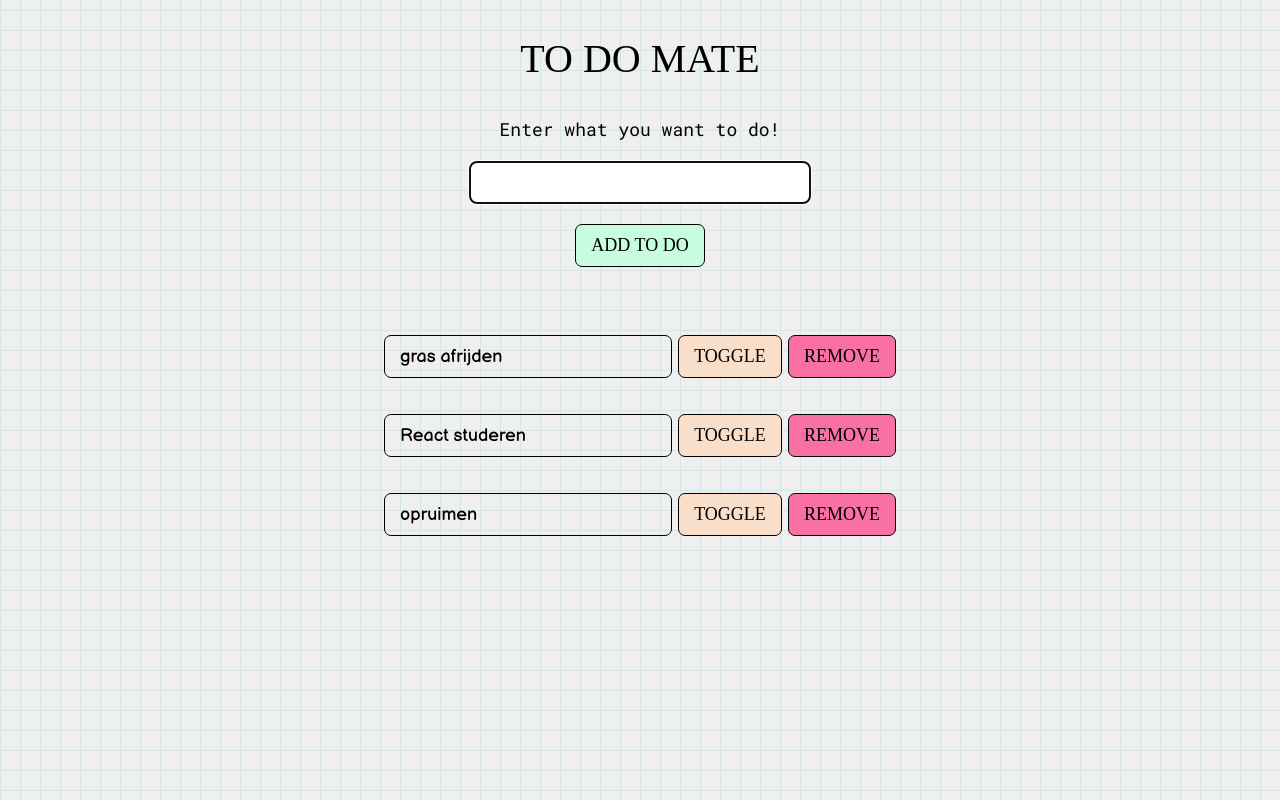
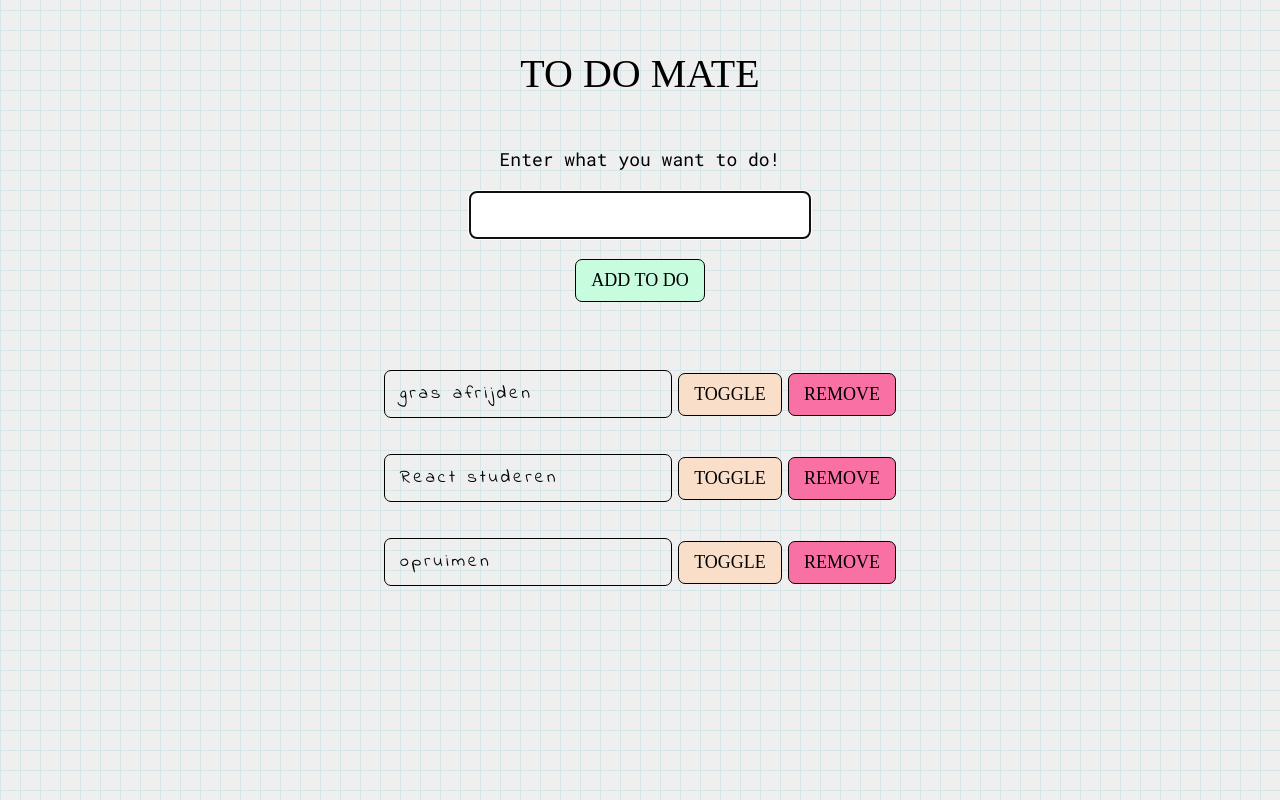
Before and after one commit to GreetVdL/todomate, a React (Create React App) app: page / in a window 1280 px wide. Built offline with nearby package versions, Linux system fonts and the light colour scheme; a web font is replaced by a local one.

Commit message:
styling done basically

```diff
--- a/public/index.html
+++ b/public/index.html
@@ -24,7 +24,7 @@
       work correctly both with client-side routing and a non-root public URL.
       Learn how to configure a non-root public URL by running `npm run build`.
     -->
-    <title>React App</title>
+    <title>TO DO MATE</title>
   </head>
   <body>
     <noscript>You need to enable JavaScript to run this app.</noscript>
--- a/src/App.scss
+++ b/src/App.scss
@@ -15,7 +15,7 @@
 header {
   font-size: 4rem;
   text-align: center;
-  padding: 35px 0;
+  padding: 50px 0;
   font-family: "Shizuru", cursive;
 }
 
--- a/src/components/Form.scss
+++ b/src/components/Form.scss
@@ -19,6 +19,8 @@
     font-size: 1.8rem;
     border-radius: 7px;
     border: 1px solid black;
+    font-family: "Indie Flower", cursive;
+    letter-spacing: 0.3rem;
   }
   button {
     padding: 10px 15px;
--- a/src/components/Todo.scss
+++ b/src/components/Todo.scss
@@ -12,6 +12,8 @@
     border: 1px solid black;
     border-radius: 7px;
     width: 50%;
+    font-family: "Indie Flower", cursive;
+    letter-spacing: 0.3rem;
   }
   button {
     padding: 10px 15px;
--- a/src/css/_fonts.scss
+++ b/src/css/_fonts.scss
@@ -4,3 +4,5 @@
 // font-family: 'Roboto Mono', monospace;
 @import url("https://fonts.googleapis.com/css2?family=Balsamiq+Sans:ital,wght@0,400;0,700;1,400;1,700&display=swap");
 // font-family: 'Balsamiq Sans', cursive;
+@import url("https://fonts.googleapis.com/css2?family=Indie+Flower&display=swap");
+// font-family: 'Indie Flower', cursive;
```
